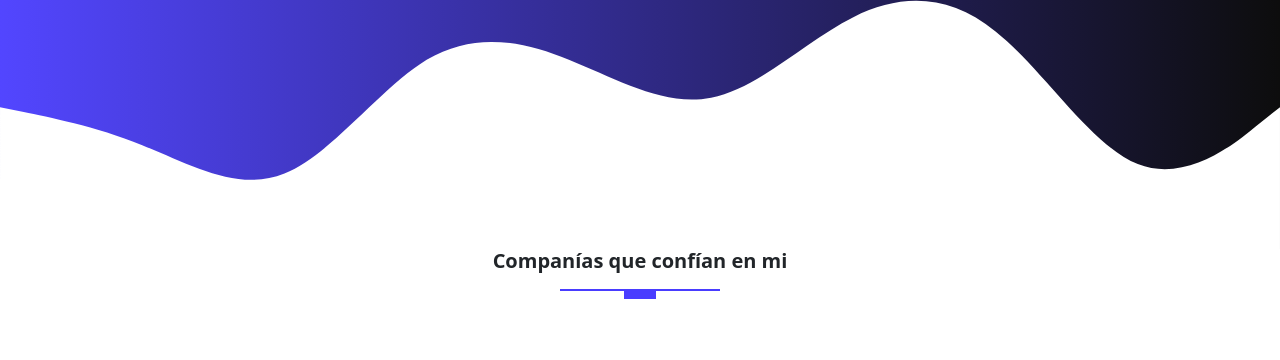
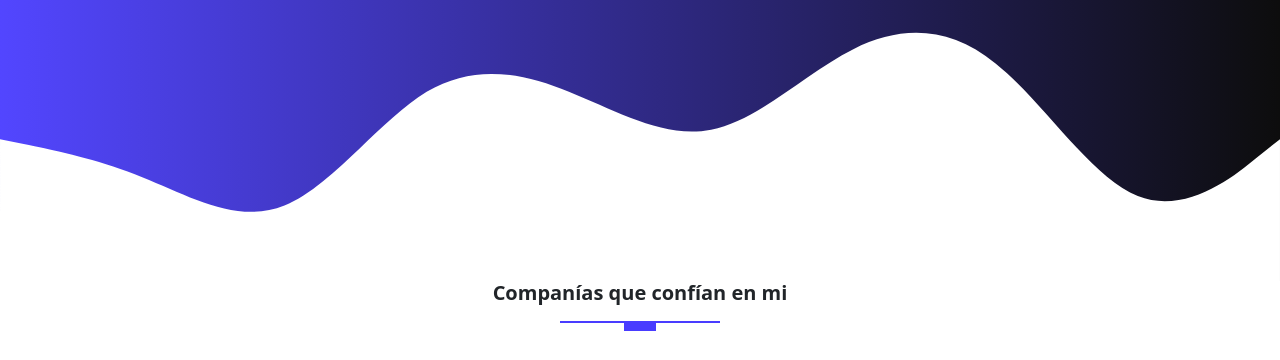
Before and after one commit to Tincho91/maiaru-portafolio-sass-boostrap, a website: page index.html in a window 1280 px wide. Shown: the part 615-975 px from the top of the page. Drawn offline with nearby package versions, Linux system fonts and the light colour scheme.

Commit message:
12th commit

```diff
--- a/scss/sections/_intro-section.scss
+++ b/scss/sections/_intro-section.scss
@@ -6,8 +6,8 @@
     padding: 10rem 0 0 0;
     width: 100%;
     height: 100%;
-    @include media-breakpoint-up(s) {
-        padding-top: 5rem;
+    @include media-breakpoint-down(m) {
+    padding-top: 7rem;
     }
 }
 
```
Also changed, not shown: assets/css/style.css, 1 other file.
